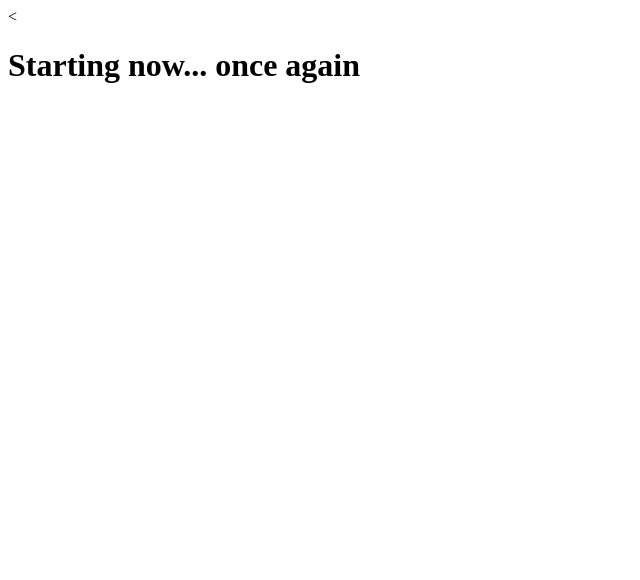
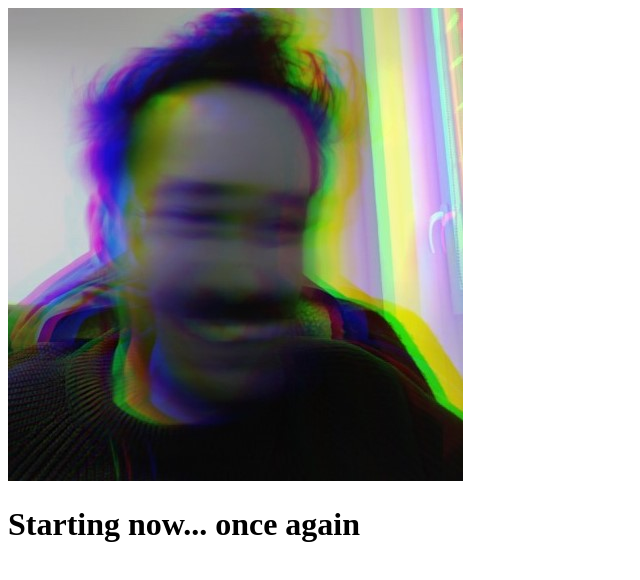
Before and after one commit to manuel-martinez-dev/git-101, a plain HTML site: page index.html in a window 1280 px wide. Shown: the whole page, without its empty margins (0-640 px from the left). Drawn offline with Linux system fonts and the light colour scheme.

Commit message:
added profile photo and setup first div

```diff
--- a/index.html
+++ b/index.html
@@ -1,11 +1,18 @@
 <!DOCTYPE html>
 <html lang="en" dir="ltr">
-  <head>
-    <meta charset="utf-8">
-    <title>Git 101</title>
-  </head>
-  <body>
-    <<h1>Starting now... once again</h1>
 
-  </body>
+<head>
+  <meta charset="utf-8">
+  <title>Git 101 </title>
+</head>
+
+<body>
+  <div class="avatar">
+    <img src="guy5.jpg" alt="profile photo">
+    <h1>Starting now... once again</h1>
+  </div>
+
+
+</body>
+
 </html>
```
Also changed, not shown: guy5.jpg (added).
